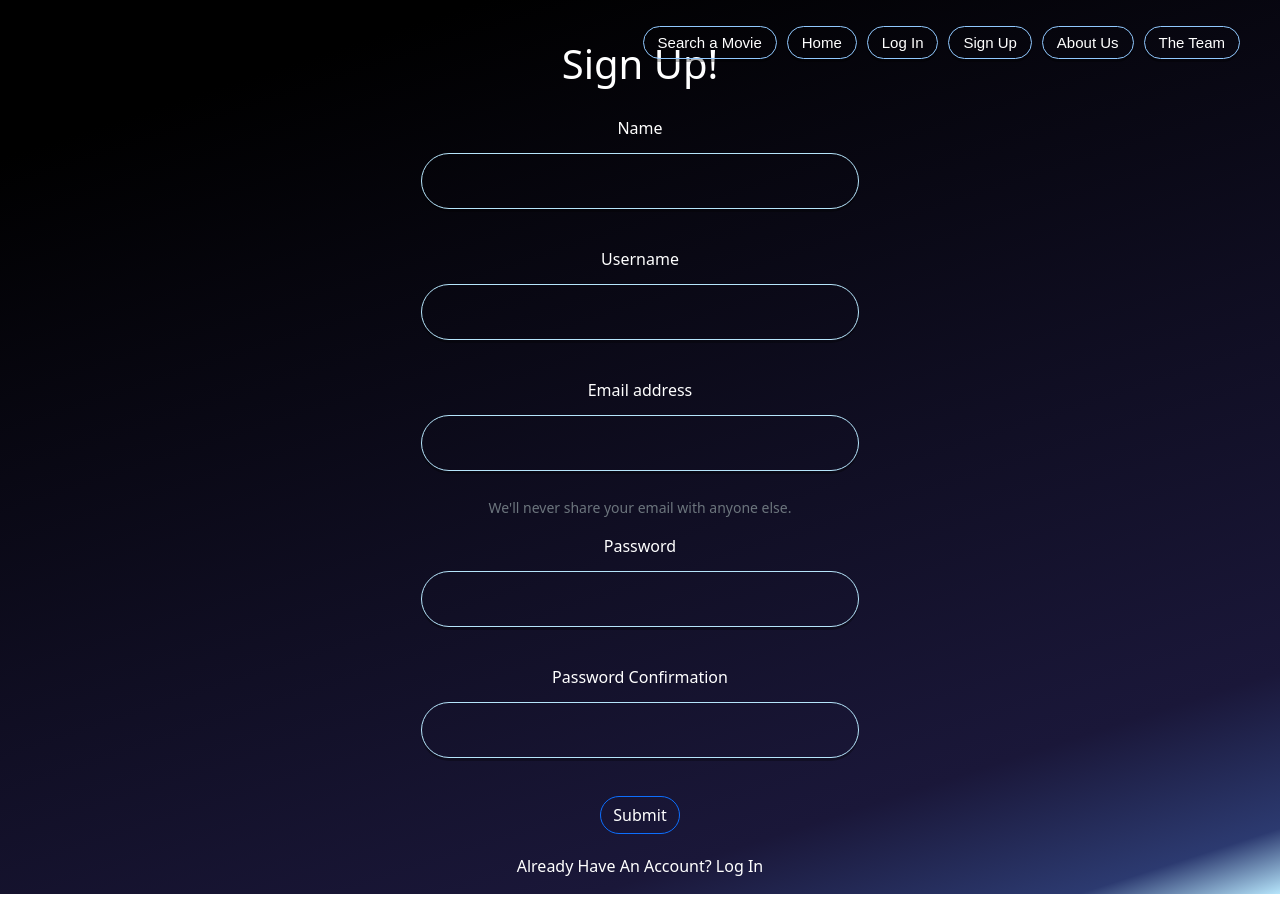
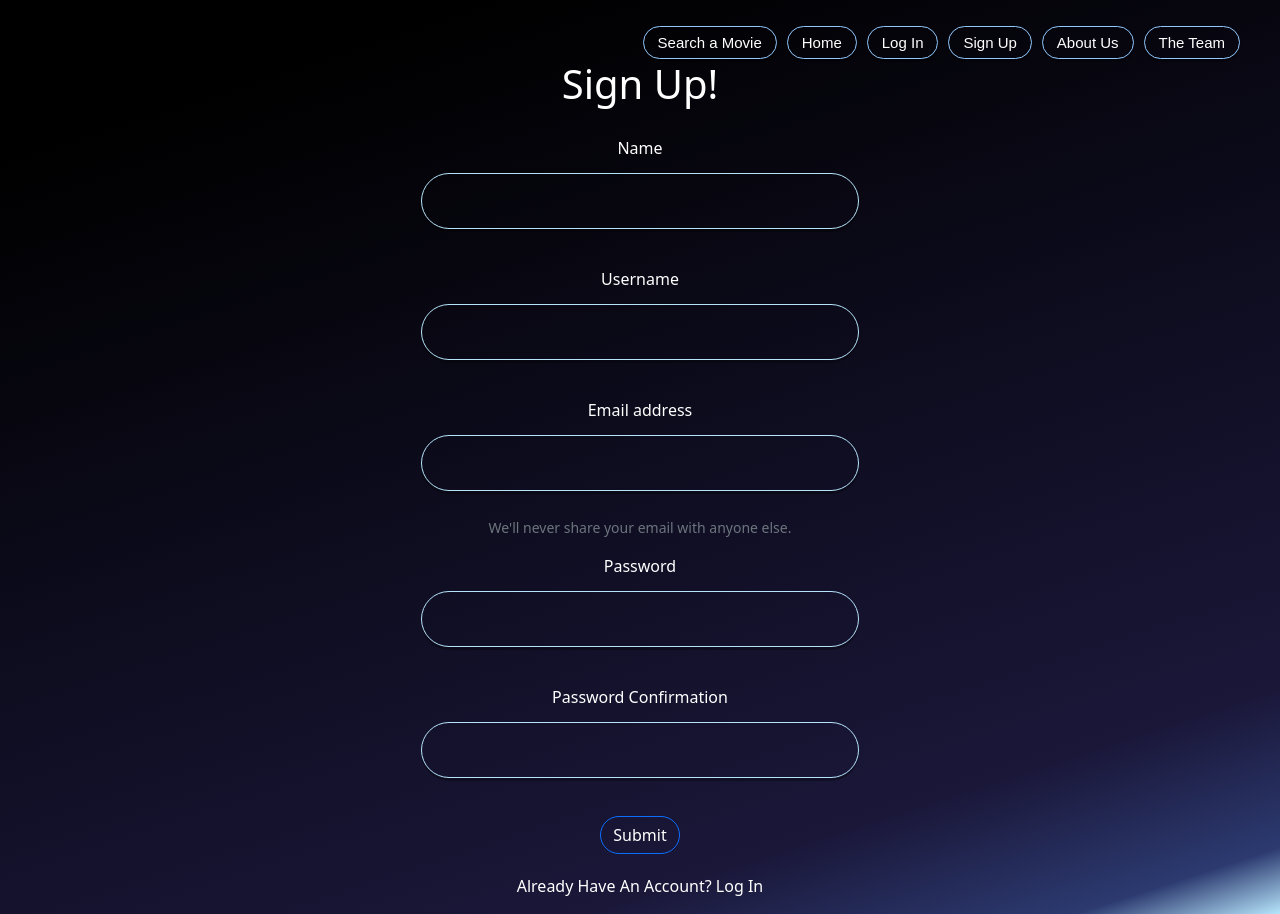
Before and after one commit to DavidTaplin/mvp-class-app, an Angular app: page /signup in a window 1280 px wide. Built offline with nearby package versions, Linux system fonts and the light colour scheme.

Commit message:
minor styling for multiple pages

```diff
--- a/src/app/auth/signup/signup.component.css
+++ b/src/app/auth/signup/signup.component.css
@@ -1,6 +1,6 @@
 h1{
   padding: 20px;
-  margin-top: 20px;
+  margin-top: 40px;
 }
 
 input[type=text], input[type=password] {width: 100%;
--- a/src/app/home/home.component.css
+++ b/src/app/home/home.component.css
@@ -65,6 +65,7 @@ background-color: rgba(255, 255, 255, 0.03);
 .grid-item:first-of-type, /* header */
 .grid-item:last-of-type {
 grid-column: 1 / -1;
+height: 4vh;
 }
 
 .grid-item:not(:first-of-type):not(:last-of-type) {
--- a/src/app/search-movie/search-movie.component.css
+++ b/src/app/search-movie/search-movie.component.css
@@ -1,3 +1,7 @@
+h1 {
+  font-family: 'Open Sans', sans-serif;
+}
+
 input[type=text] {
   /* position: relative; */
   bottom: 17em;
@@ -16,6 +20,12 @@ input[type=text] {
   background: transparent;
   border: 1.8px solid rgba(182, 229, 251, 1);
   outline: none;
+}
+::-webkit-input-placeholder {
+  text-align: center;
+}
+::-moz-placeholder {
+  text-align: center;
 }
 p{
   font-size: smaller;
@@ -55,3 +65,11 @@ p{
   justify-content: space-between;
   padding: 0 8px;
 }
+
+.btn-primary {
+  border-width:1.75px ;
+  background-color: transparent;
+  border-radius: 2rem;
+  text-align: center;
+  margin-top: 1px;
+}
--- a/src/app/search-movie/search-movie.component.html
+++ b/src/app/search-movie/search-movie.component.html
@@ -1,3 +1,5 @@
+<h1> Search for Your Favorite Movie </h1>
+
 <div class="form">
   <form [formGroup]="searchForm" (ngSubmit)="onSubmit()">
     <input
@@ -7,9 +9,9 @@
       id="movieTitle"
       value="Test"
       formControlName="movieTitle"
-      placeholder="Search for a movie"
+      placeholder="Search Movie Titles"
     /><br /><br />
-    <button class="btn-primary" type="submit">Search!</button>
+    <button class="btn btn-primary" type="submit">Search</button>
   </form>
 
   <div class="container" *ngFor="let movie of imdbMovie">
```
